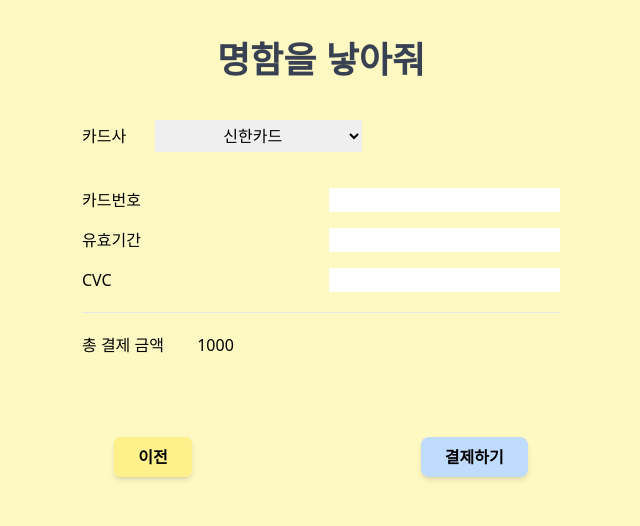
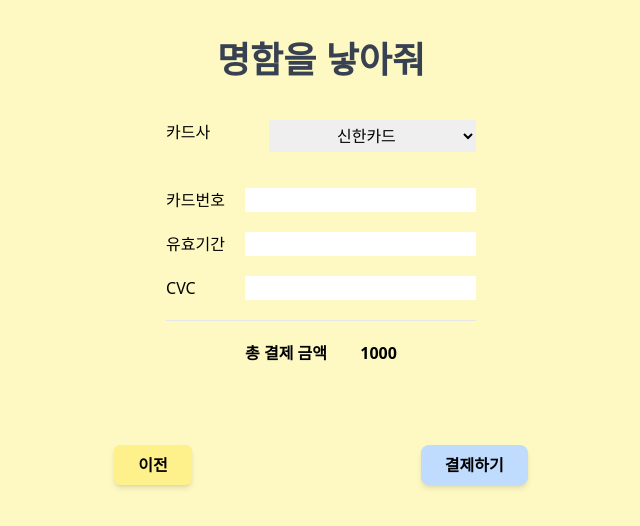
Before and after one commit to aarchiiive/S2_mms_S2, a React (Create React App) app: page /checkout-credit-card/1 in a window 1280 px wide. Shown: the top 526 px of the page, without its empty margins (319-959 px from the left). Built offline with nearby package versions, Linux system fonts and the light colour scheme.

Commit message:
카드 결제 css 수정

```diff
--- a/src/features/users/CreditCard.js
+++ b/src/features/users/CreditCard.js
@@ -10,27 +10,22 @@ const CreditCard = () => {
   const navigate = useNavigate();
   const amount = 1000;
   let paymentVerified = false;
-  const [paymentInfo, setPaymentInfo] = useState(
-    {
-      company : "신한카드",
-      number : "",
-      expireDate : "",
-      cvc : ""
-    }
-  )
+  const [paymentInfo, setPaymentInfo] = useState({
+    company: "신한카드",
+    number: "",
+    expireDate: "",
+    cvc: "",
+  });
 
   const examplePaymentInfo = {
-    creditCard : {
-      company : "신한카드",
-      number : "4113 8681 3646 9842",
-      expireDate : "0327",
-      cvc : "934"
+    creditCard: {
+      company: "신한카드",
+      number: "4113 8681 3646 9842",
+      expireDate: "0327",
+      cvc: "934",
     },
-    cash : {
-
-    }
-  }
-
+    cash: {},
+  };
 
   const getPayment = () => {
     const cardList = [
@@ -39,29 +34,27 @@ const CreditCard = () => {
       "농협카드",
       "국민카드",
       "삼성카드",
-      "현대카드"
-    ]
+      "현대카드",
+    ];
 
-    return (
-      cardList.map((c, i) => {
-        return <option value={c}>{c}</option>
-      })
-    )
-  }
+    return cardList.map((c, i) => {
+      return <option value={c}>{c}</option>;
+    });
+  };
 
   const verifyPaymentInfo = () => {
-    if (paymentInfo.company === examplePaymentInfo.company &&
+    if (
+      paymentInfo.company === examplePaymentInfo.company &&
       paymentInfo.number === examplePaymentInfo.number &&
       paymentInfo.expireDate === examplePaymentInfo.expireDate &&
-        paymentInfo.cvc === examplePaymentInfo.cvc)
+      paymentInfo.cvc === examplePaymentInfo.cvc
+    )
       return true;
-    else
-      return false;
-  }
+    else return false;
+  };
 
   const handleCheckOut = () => {
-    if (verifyPaymentInfo())
-    {
+    if (verifyPaymentInfo()) {
       console.log("Payment verified!");
       navigate("/generate-qr");
       // 어디론가 가기...
@@ -69,94 +62,89 @@ const CreditCard = () => {
     } else {
       alert("유효하지 않은 결제 정보입니다.");
     }
-
   };
 
   return (
     <div class="h-screen">
       <div>
-        <div class="my-8 grid grid-rows-1 gap-5 flex justify-center">
-          <div>카드사 &nbsp;&nbsp;&nbsp;&nbsp;&nbsp;&nbsp;
+        <div class="my-8 grid grid-rows-1 gap-5 justify-center">
+          <div className="justify-between flex">
+            카드사
             <select
+              className="ml-8 w-2/3 text-center"
               name="payment"
               class="py-1 mb-4 px-16 border-1.5 outline-none"
             >
               {getPayment()}
             </select>
           </div>
-          <div>
-            <div
-            class="grid grid-cols-2 flex gap-4 items-stretch"
-            >
-              <div>
-                카드번호 &nbsp;&nbsp;
-              </div>
-              <div
-              class="self-center"
-              >
+
+          <div className="justify-between flex">
+            카드번호
             <input
-                // class="py-1 mb-2 px-12 border-1.5 outline-none"
-                onChange={e => {
+              className="ml-5"
+              onChange={(e) => {
                 e.preventDefault();
                 console.log(e.target.value);
                 if (e.target.value === examplePaymentInfo.creditCard.number) {
-                    setPaymentInfo({...paymentInfo, number : e.target.value});
+                  setPaymentInfo({ ...paymentInfo, number: e.target.value });
                   console.log("Card number verified!");
                 }
-                }}></input>
+              }}
+            ></input>
           </div>
-              <div>
-                유효기간 &nbsp;&nbsp;
-              </div>
-              <div>
+
+          <div className ="justify-between flex">
+            유효기간
             <input
-                // class="py-1 mb-2 px-12 border-1.5 outline-none"
-                onChange={e => {
+              className="ml-5"
+              onChange={(e) => {
                 e.preventDefault();
                 console.log(e.target.value);
-                  if (e.target.value === examplePaymentInfo.creditCard.expireDate) {
-                    setPaymentInfo({...paymentInfo, expireDate : e.target.value});
+                if (
+                  e.target.value === examplePaymentInfo.creditCard.expireDate
+                ) {
+                  setPaymentInfo({
+                    ...paymentInfo,
+                    expireDate: e.target.value,
+                  });
                   console.log("Expire date verified!");
                 }
-                }}></input>
+              }}
+            ></input>
           </div>
-              <div>
-                CVC &nbsp;&nbsp;
-              </div>
-              <div>
-                <input
-                // class="py-1 mb-2 px-12 border-1.5 outline-none"
-                onChange={e => {
+          <div className="justify-between flex">
+            CVC
+            <input className="ml-5"
+              onChange={(e) => {
                 e.preventDefault();
                 console.log(e.target.value);
                 if (e.target.value === examplePaymentInfo.creditCard.cvc) {
-                    setPaymentInfo({...paymentInfo, cvc : e.target.value});
+                  setPaymentInfo({ ...paymentInfo, cvc: e.target.value });
                   console.log("CVC verified!");
                 }
-                }}></input>
-              </div>
-
-            </div>
+              }}
+            ></input>
           </div>
           <hr></hr>
-          <p>
-            <div>
+          <p className="font-bold text-center">
             총 결제 금액 &nbsp;&nbsp;&nbsp;&nbsp;&nbsp;&nbsp; {amount}
-            </div>
           </p>
         </div>
       </div>
-      <div className = "mt-10 w-1/3 m-auto justify-between flex">
+      <div className="mt-10 w-1/3 m-auto justify-between flex">
         <Button onClick={() => navigate("/order/" + params.id)}>이전</Button>
         {/* bg-yellow-200 font-bold py-2 px-6 my-10 shadow-md rounded-md hover:bg-yellow-300 */}
-        <button class="py-2 px-6 my-10 font-bold rounded-lg shadow-md bg-blue-200 hover:bg-blue-300"
-        onClick={handleCheckOut}>
+        <button
+          class="py-2 px-6 my-10 font-bold rounded-lg shadow-md bg-blue-200 hover:bg-blue-300"
+          onClick={handleCheckOut}
+        >
           결제하기
         </button>
         {/* <Button onClick={handleAddUser}>다음</Button> */}
       </div>
     </div>
-  )
-}
+  );
+};
 
 export default CreditCard;
```
Lines whose indentation alone changed are shown as unchanged.
